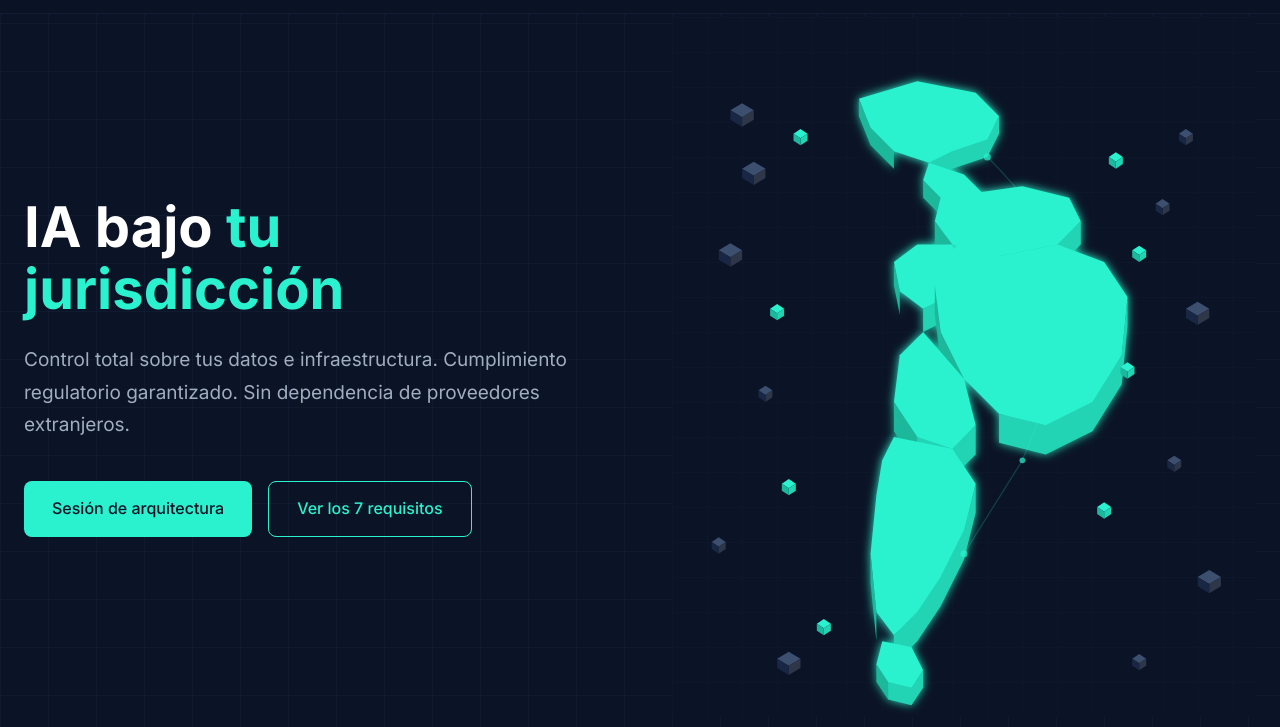
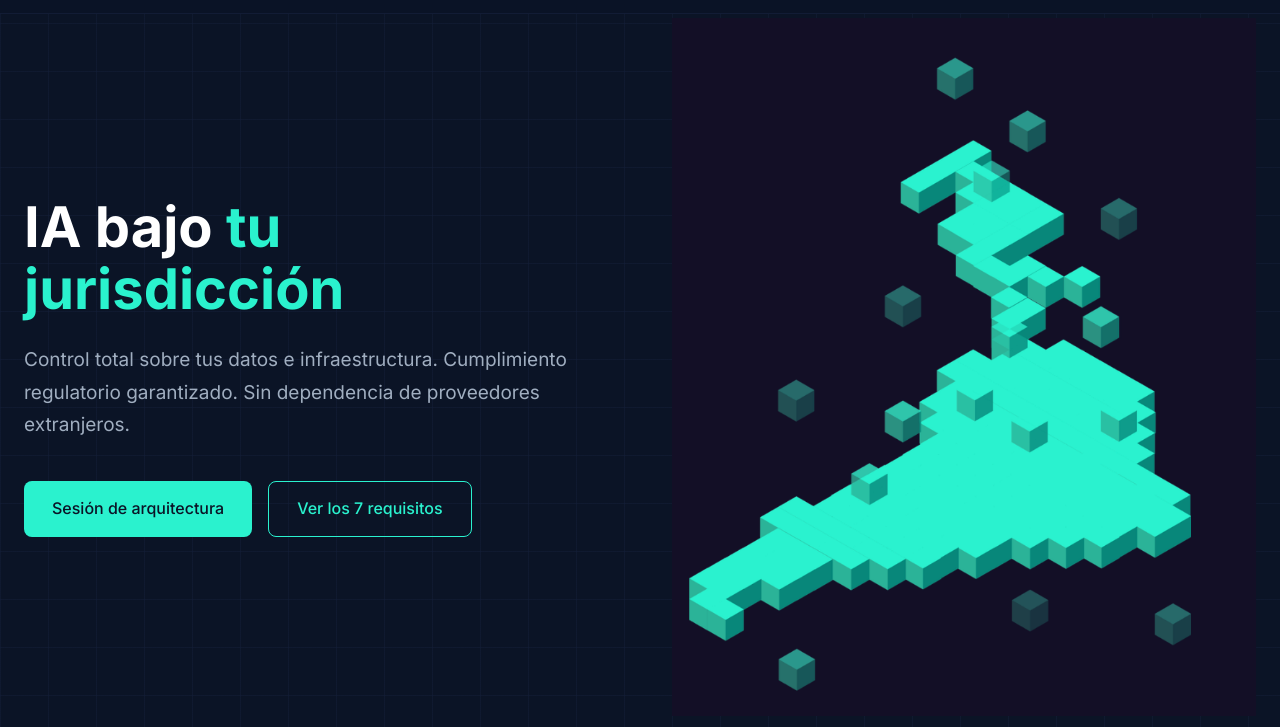
Before and after one commit to LaraArias/saptiva-landing-generator, a plain HTML site: page output/gobierno/index.html in a window 1280 px wide. Shown: the part 73-800 px from the top of the page. Drawn offline with Linux system fonts and the light colour scheme.

Commit message:
Use correct LATAM isometric map asset

```diff
--- a/output/gobierno/index.html
+++ b/output/gobierno/index.html
@@ -381,7 +381,7 @@
             </div>
           </div>
           <div class="hero-visual">
-            <img src="assets/latam-sovereign-map.svg" alt="IA Soberana para Latinoamérica" loading="eager">
+            <img src="assets/latam-map.png" alt="IA Soberana para Latinoamérica" loading="eager">
           </div>
         </div>
       </div>
```
Also changed, not shown: output/gobierno/assets/latam-map.png (added).
